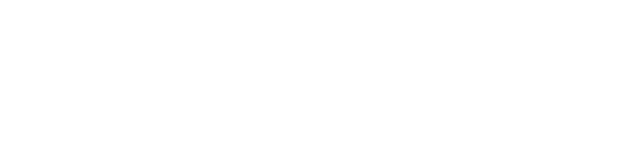
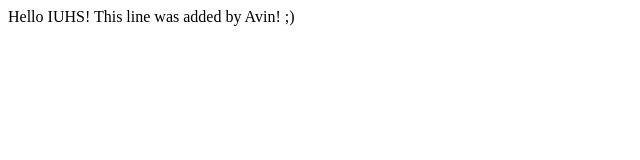
Before and after one commit to chamodshehanka/iuhs-git-workshop, a plain HTML site: page index.html in a window 1280 px wide. Shown: the whole page, without its empty margins (0-640 px from the left). Drawn offline with Linux system fonts and the light colour scheme.

Commit message:
Update index.html
Added a line of code

```diff
--- a/index.html
+++ b/index.html
@@ -6,6 +6,6 @@
     <title>git workshop</title>
 </head>
 <body>
-
+    Hello IUHS! This line was added by Avin! ;)
 </body>
 </html>
```
